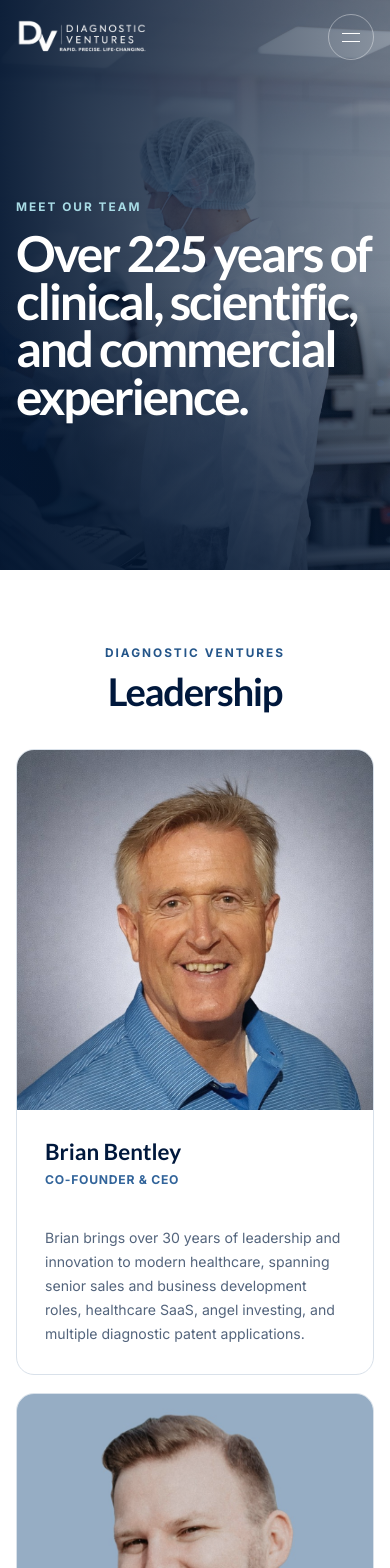
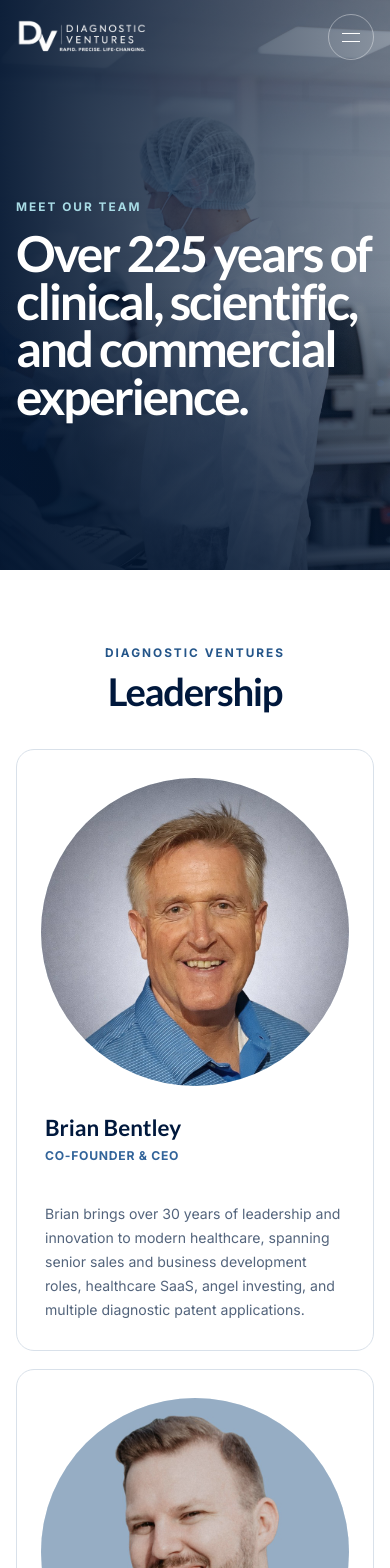
Before and after one commit to Dynus-warren/diagnostic-ventures-site, a Next.js app: page /our-team in a window 390 px wide. Shown: the top 1568 px of the page. Built offline with nearby package versions, Linux system fonts and the light colour scheme.

Commit message:
Make team portraits circular

```diff
--- a/app/globals.css
+++ b/app/globals.css
@@ -136,7 +136,7 @@ a:focus-visible, button:focus-visible, input:focus-visible, textarea:focus-visib
 .people-grid { display: grid; grid-template-columns: repeat(3, 1fr); gap: 24px; }
 .people-grid.leadership { grid-template-columns: repeat(3, 1fr); }
 .person-card { overflow: hidden; border: 1px solid var(--line); border-radius: var(--radius); background: #fff; }
-.person-image { position: relative; height: 370px; overflow: hidden; background: #dfe8ee; }
+.person-image { position: relative; width: calc(100% - 56px); height: auto; aspect-ratio: 1; margin: 28px auto 0; overflow: hidden; border-radius: 50%; background: #dfe8ee; }
 .person-image img { width: 100%; height: 100%; object-fit: cover; object-position: top center; filter: saturate(.85); transition: transform .5s, filter .3s; }
 .person-card:hover .person-image img { transform: scale(1.025); filter: saturate(1); }
 .person-copy { padding: 28px; }
@@ -313,7 +313,7 @@ a:focus-visible, button:focus-visible, input:focus-visible, textarea:focus-visib
   .mission-panel, .testing-gap, .invest-band, .partner-cta { padding: 76px 0; }
   .about-team .split-media { order: 2; }
   .people-grid { gap: 18px; }
-  .person-image { height: 420px; }
+  .person-image { width: min(420px, calc(100% - 48px)); height: auto; }
   .impact-grid { grid-template-columns: 1fr 1fr; }
   .impact-grid article { min-height: 280px; border-bottom: 1px solid var(--line); }
   .impact-grid article:nth-child(2) { border-right: 0; }
@@ -370,7 +370,7 @@ a:focus-visible, button:focus-visible, input:focus-visible, textarea:focus-visib
   .impact-grid article, .impact-grid article:nth-child(n), .workflow-grid article, .workflow-grid article:nth-child(n) { border-right: 0; border-bottom: 1px solid var(--line); }
   .workflow-grid article, .workflow-grid article:nth-child(n) { border-bottom-color: #ffffff26; }
   .impact-grid article:last-child, .workflow-grid article:last-child { border-bottom: 0; }
-  .person-image { height: 360px; }
+  .person-image { height: auto; }
 }
 
 @media (prefers-reduced-motion: reduce) {
```
